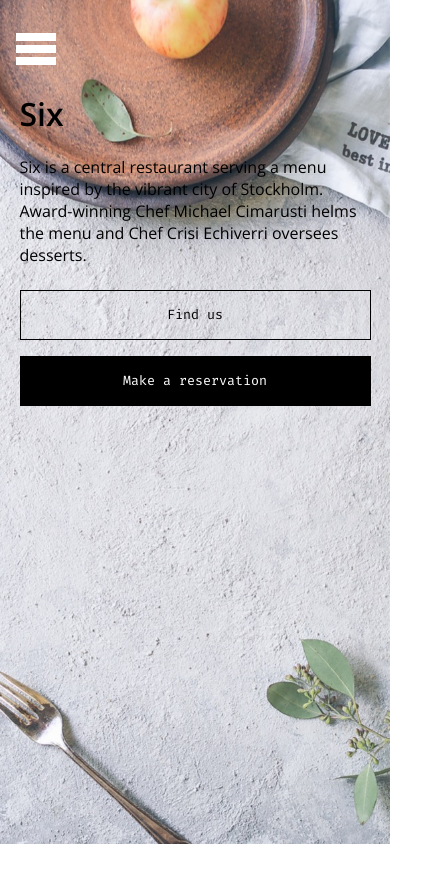
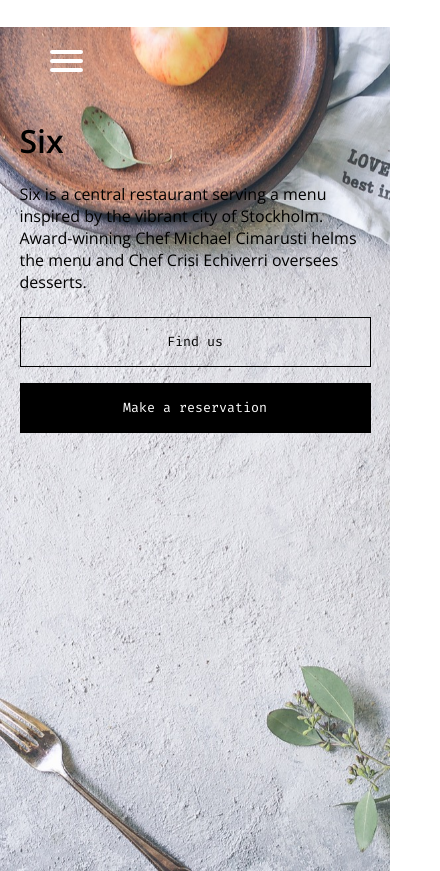
Before and after one commit to edblad/restaurangbokning, a React (Create React App) app in the folder restaurangbokning/: page / in a window 390 px wide. Shown: the whole page, 440 px wide, since content can reach past the window. Before the commit the page ends 844 px from the top, so only its background shows below. Built offline with nearby package versions, Linux system fonts and the light colour scheme.

Commit message:
hamburger menu almost working

```diff
--- a/restaurangbokning/public/index.html
+++ b/restaurangbokning/public/index.html
@@ -6,7 +6,6 @@
     <meta name="theme-color" content="#000000">
     <link rel="manifest" href="%PUBLIC_URL%/manifest.json">
     <link rel="shortcut icon" href="%PUBLIC_URL%/favicon.ico">
-    <script type="text/javascript" src="https://code.jquery.com/jquery-1.9.1.js"></script>
     <title>Six</title>
   </head>
   <body>
--- a/restaurangbokning/src/components/menu/menu.css
+++ b/restaurangbokning/src/components/menu/menu.css
@@ -1,4 +1,3 @@
-
 .normalMenu {
     display: none;
 }
@@ -7,141 +6,108 @@ display: none;
     display: block;
 }
 
-.menu-opener, .menu-opener:hover, .menu-opener.active, .menu-opener-inner, .menu-opener-inner::before, .menu-opener-inner::after, .menu, .menu.active {
-  -webkit-transition: 250ms all;
-  transition: 250ms all;
+
+#menuToggle {
+    display: block;
+    position: relative;
+    top: 50px;
+    left: 50px;
+    z-index: 1;
+    -webkit-user-select: none;
+    user-select: none;
 }
 
-.menu-opener {
+#menuToggle input {
+    display: block;
+    width: 40px;
+    height: 32px;
+    position: absolute;
+    top: -7px;
+    left: -5px;
+
     cursor: pointer;
-  height: 64px;
-  position: absolute;
-  top: 2%;
-  left: 1%;
-  -webkit-user-select: none;
-  -moz-user-select: none;
-  -ms-user-select: none;
-  user-select: none;
-  width: 64px;
+
+    opacity: 0;
+    /* hide this */
+    z-index: 2;
+    /* and place it over the hamburger */
 }
-.menu-opener:hover, .menu-opener.active {
+
+#menuToggle span {
+    display: block;
+    width: 33px;
+    height: 4px;
+    margin-bottom: 5px;
+    position: relative;
+    background: #ffffff;
+    border-radius: 25px;
+    z-index: 1;
+    transform-origin: 4px 0px;
+    transition: transform 0.5s cubic-bezier(0.77, 0.2, 0.05, 1.0),
+    background 0.5s cubic-bezier(0.77, 0.2, 0.05, 1.0),
+    opacity 0.55s ease;
+}
+
+#menuToggle span:first-child {
+    transform-origin: 0% 0%;
+}
+
+#menuToggle span:nth-last-child(2) {
+    transform-origin: 0% 100%;
+}
+
+#menuToggle input:checked ~ span {
+    opacity: 1;
+    transform: rotate(45deg) translate(-2px, -1px);
     background: #000000;
 }
 
-.menu-opener-inner {
-  background: #fff;
-  height: .5rem;
-  margin-left: .75rem;
-  margin-top: 1.75rem;
-  width: 2.5rem;
-}
-.menu-opener-inner::before, .menu-opener-inner::after {
-  background: white;
-  content: '';
-  display: block;
-  height: .5rem;
-  width: 2.5rem;
-}
-.menu-opener-inner::before {
-  -webkit-transform: translateY(-0.75rem);
-  -ms-transform: translateY(-0.75rem);
-  transform: translateY(-0.75rem);
-}
-.menu-opener-inner::after {
-  -webkit-transform: translateY(0.25rem);
-  -ms-transform: translateY(0.25rem);
-  transform: translateY(0.25rem);
-}
-.menu-opener-inner.active {
-  background: transparent;
-}
-.menu-opener-inner.active::before {
-  -webkit-transform: translateY(0rem) rotate(-45deg);
-  -ms-transform: translateY(0rem) rotate(-45deg);
-  transform: translateY(0rem) rotate(-45deg);
-}
-.menu-opener-inner.active::after {
-  -webkit-transform: translateY(-0.5rem) translateX(0rem) rotate(45deg);
-  -ms-transform: translateY(-0.5rem) translateX(0rem) rotate(45deg);
-  transform: translateY(-0.5rem) translateX(0rem) rotate(45deg);
+#menuToggle input:checked ~ span:nth-last-child(3) {
+    opacity: 0;
+    transform: rotate(0deg) scale(0.2, 0.2);
 }
 
-.menuB {
-  background: #000000;
-  color: transparent;
-  height: 64px;
-  position: absolute;
-  top: 2%;
-  left: 1%;
-  -webkit-user-select: none;
-  -moz-user-select: none;
-  -ms-user-select: none;
-  user-select: none;
-  width: 0rem;
-  z-index: -1;
-}
-.menu.active {
-  width: -webkit-calc(100% - 2rem);
-  width: calc(100% - 2rem);
-}
-.menu.active .menu-link {
-  color: white;
+
+#menuToggle input:checked ~ span:nth-last-child(2) {
+    transform: rotate(-45deg) translate(0, -1px);
 }
 
-.menu-inner {
-  display: -webkit-box;
-  display: -webkit-flex;
-  display: -ms-flexbox;
-  display: flex;
-  -webkit-box-orient: horizontal;
-  -webkit-box-direction: normal;
-  -webkit-flex-direction: row;
-  -ms-flex-direction: row;
-  flex-direction: row;
-  height: 100%;
+
+#menuHamburgerSlide {
+    position: absolute;
+    width: 100%;
+    margin: -100px 0 0 -50px;
+    padding: 50px;
+    padding-top: 125px;
+    opacity: 0.8;
+    background: white;
     list-style-type: none;
-  margin: 0;
-  margin-left: 4rem;
-  padding: 0;
+    transform-origin: 0% 0%;
+    transform: translate(-100%, 0);
+    color: black;
+    transition: transform 0.5s cubic-bezier(0.77, 0.2, 0.05, 1.0);
 }
 
-.menu-link {
-  color: transparent;
-  display: -webkit-box;
-  display: -webkit-flex;
-  display: -ms-flexbox;
-  display: flex;
-  -webkit-box-flex: 1;
-  -webkit-flex: 1 1 auto;
-  -ms-flex: 1 1 auto;
-  flex: 1 1 auto;
-  font-size: 2rem;
-  font-weight: 100;
-  height: 100%;
-  text-align: center;
+#menuHamburgerSlide li {
+    padding: 10px 0;
+    font-size: 18px;
+    color: black;
+}
+
+#menuHamburgerSlide a {
+    color: black;
     text-decoration: none;
 }
-.menu-link li {
-  margin: auto;
+
+#menuHamburgerSlide a:hover {
+    color: grey;
 }
 
-@media screen and (max-width: 768px) {
-  .menu {
-    height: auto;
+
+
+#menuToggle input:checked ~ ul {
+    transform: none;
 }
-  .menu-inner {
-    display: block;
-  }
-  .menu-link {
-    padding: 10px 0;
-    font-size: 1.2em;
-  }
-  .menu.active {
-    width: -webkit-calc(100% - 0.5rem);
-    width: calc(100% - 0.5rem);
-  }
-}
-
 
 /* 780px */
 
@@ -176,8 +142,8 @@ display: none;
     .iconHome {
         height: 35px;
         border: 1px solid #fff;
-  margin:0;
-  padding:0;
+        margin: 0;
+        padding: 0;
     }
 
     .circle {
--- a/restaurangbokning/src/components/menu/menu.js
+++ b/restaurangbokning/src/components/menu/menu.js
@@ -36,18 +36,22 @@ class Menu extends Component {
     <Link to="/admin">Admin</Link>
     </div>
 
-    <div className="hamburgerMenu" onClick={this.toogleHamburgerMenu}>
-    <nav class="menu-opener" >
-        <div class="menu-opener-inner"></div>
-    </nav>
-    <nav class="menuB" style={addHamburgerStyle}>
-    <ul class="menu-inner">
-    <Link to="/">Home</Link>
-    <Link to="/booking">Booking</Link>
-    <Link to="/contact">Contact</Link>
-    <Link to="/admin">Admin</Link>
+    <div className="hamburgerMenu">
+<nav role="navigation">
+  <div id="menuToggle">
+
+    <input type="checkbox" />
+    <span></span>
+    <span></span>
+    <span></span>
+    <ul id="menuHamburgerSlide">
+      <li><Link to="/">Home</Link></li>
+      <li><Link to="/booking">Booking</Link></li>
+      <li><Link to="/contact">Contact</Link></li>
+      <li><Link to="/admin">Admin</Link></li>
     </ul>
-  </nav>
+  </div>
+</nav>
     </div></div>
 
     );
--- a/restaurangbokning/src/pages/home/home.css
+++ b/restaurangbokning/src/pages/home/home.css
@@ -8,6 +8,8 @@
     background-attachment: fixed;
     background-position: center;
     height: 100vh;
+    overflow: hidden;
+
 
 }
 
```
Lines whose indentation alone changed are shown as unchanged.
